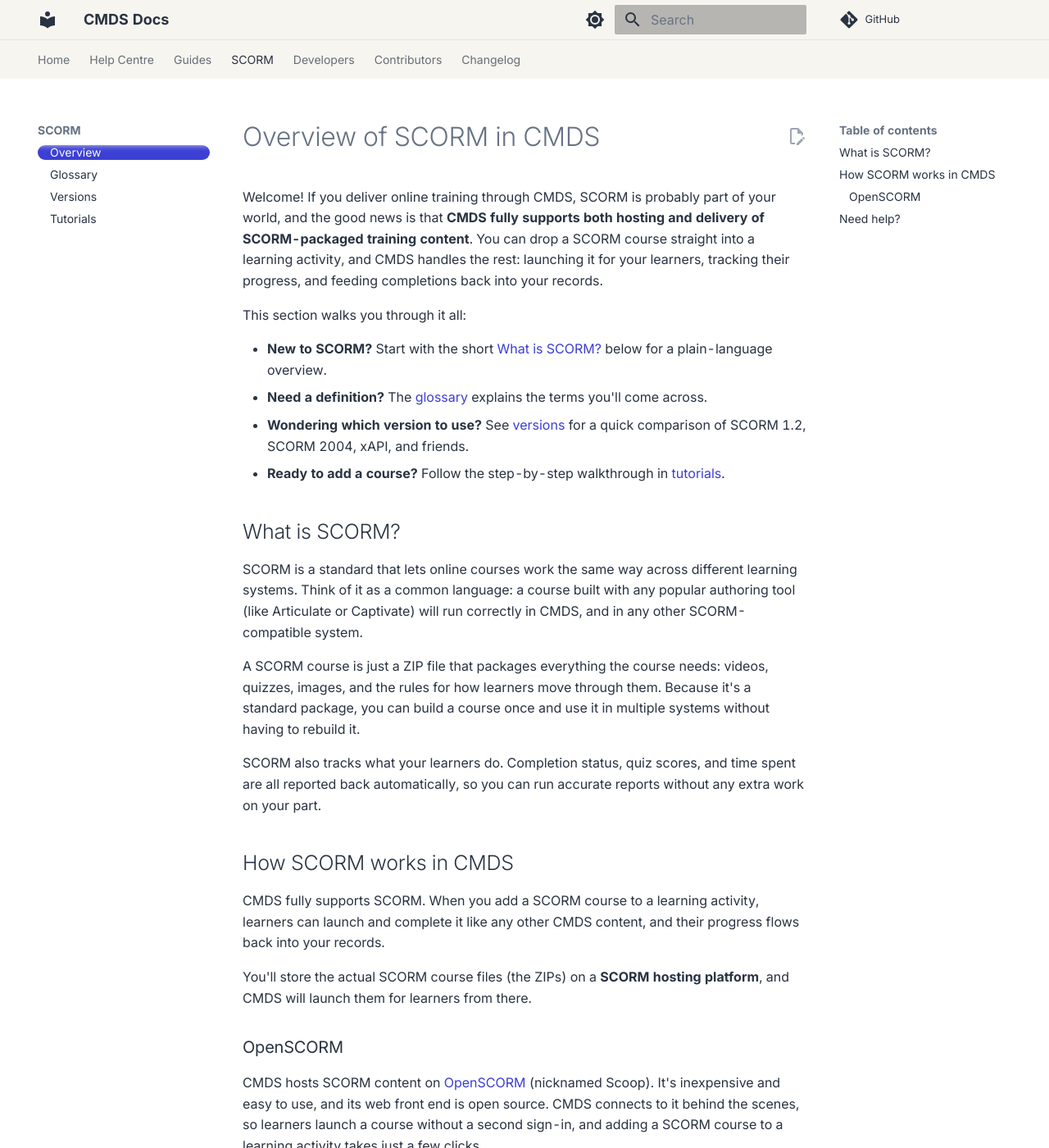
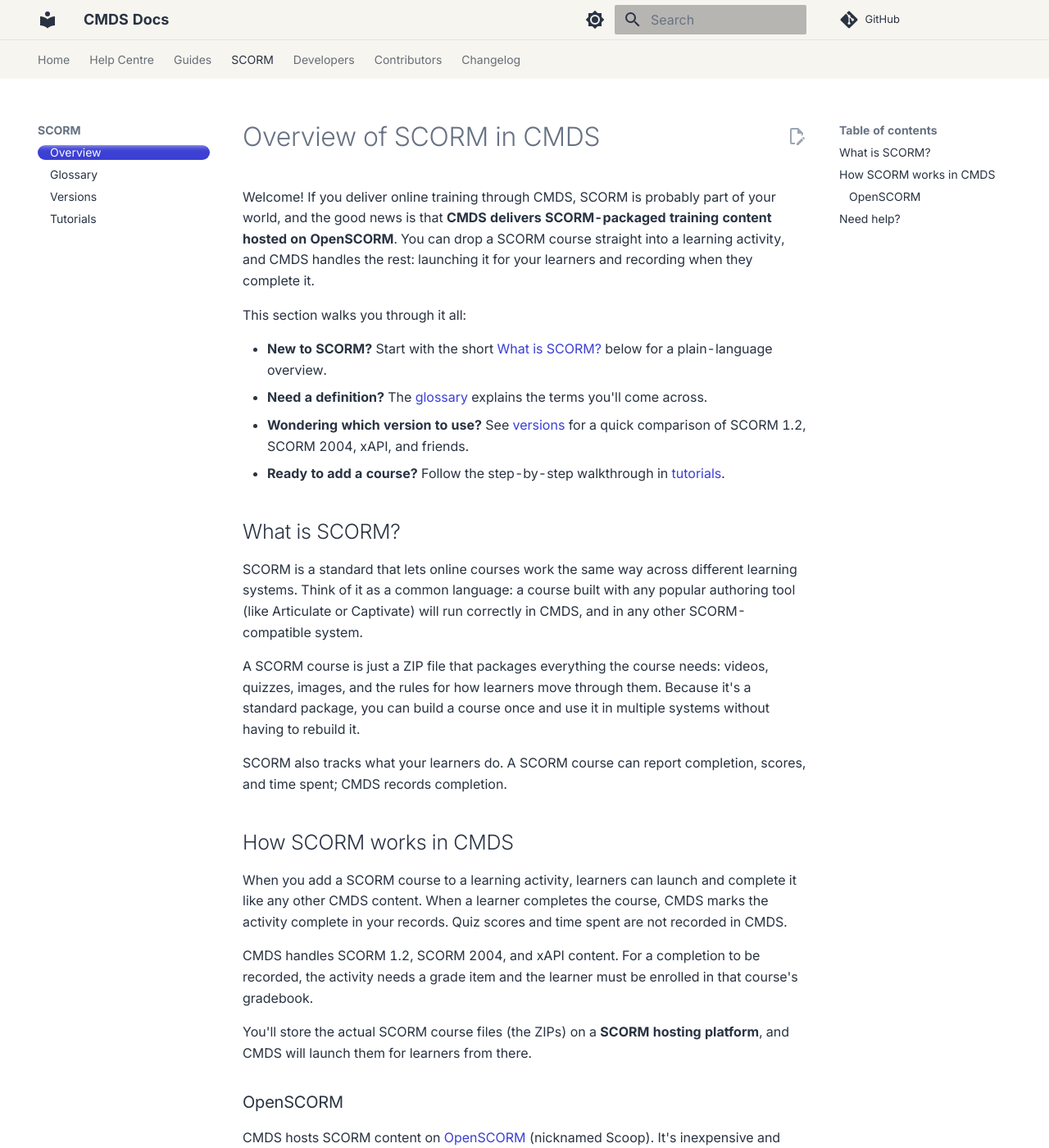
Before and after one commit to cmds-app/docs, an MkDocs documentation site: the page built from docs/scorm/index.md, in a window 1280 px wide and 1400 px high. Shown: the whole window at 82% size. Built offline with MkDocs 1.6.1 and Material for MkDocs 9.7.7, drawn with Linux system fonts in a browser that asks for light colours; comment, search, counter and statistics services are not loaded; some of the changed text lies outside the part shown.

Commit message:
docs(scorm): say what cmds records and which standards it handles
CMDS launches OpenSCORM-hosted content and records completion only, for
SCORM 1.2, SCORM 2004, and xAPI. Adds the link type step and the setup
for courses packaged in more than one language.

```diff
--- a/docs/scorm/index.md
+++ b/docs/scorm/index.md
@@ -1,6 +1,6 @@
 # Overview of SCORM in CMDS
 
-Welcome! If you deliver online training through CMDS, SCORM is probably part of your world, and the good news is that **CMDS fully supports both hosting and delivery of SCORM-packaged training content**. You can drop a SCORM course straight into a learning activity, and CMDS handles the rest: launching it for your learners, tracking their progress, and feeding completions back into your records.
+Welcome! If you deliver online training through CMDS, SCORM is probably part of your world, and the good news is that **CMDS delivers SCORM-packaged training content hosted on OpenSCORM**. You can drop a SCORM course straight into a learning activity, and CMDS handles the rest: launching it for your learners and recording when they complete it.
 
 This section walks you through it all:
 
@@ -15,11 +15,13 @@ SCORM is a standard that lets online courses work the same way across different
 
 A SCORM course is just a ZIP file that packages everything the course needs: videos, quizzes, images, and the rules for how learners move through them. Because it's a standard package, you can build a course once and use it in multiple systems without having to rebuild it.
 
-SCORM also tracks what your learners do. Completion status, quiz scores, and time spent are all reported back automatically, so you can run accurate reports without any extra work on your part.
+SCORM also tracks what your learners do. A SCORM course can report completion, scores, and time spent; CMDS records completion.
 
 ## How SCORM works in CMDS
 
-CMDS fully supports SCORM. When you add a SCORM course to a learning activity, learners can launch and complete it like any other CMDS content, and their progress flows back into your records.
+When you add a SCORM course to a learning activity, learners can launch and complete it like any other CMDS content. When a learner completes the course, CMDS marks the activity complete in your records. Quiz scores and time spent are not recorded in CMDS.
+
+CMDS handles SCORM 1.2, SCORM 2004, and xAPI content. For a completion to be recorded, the activity needs a grade item and the learner must be enrolled in that course's gradebook.
 
 You'll store the actual SCORM course files (the ZIPs) on a **SCORM hosting platform**, and CMDS will launch them for learners from there.
 
```
Also changed, not shown: other parts of docs/scorm/index.md (+1 -1 lines), docs/scorm/tutorials.md (+8 -2 lines), docs/scorm/versions.md (+3 -0 lines).
